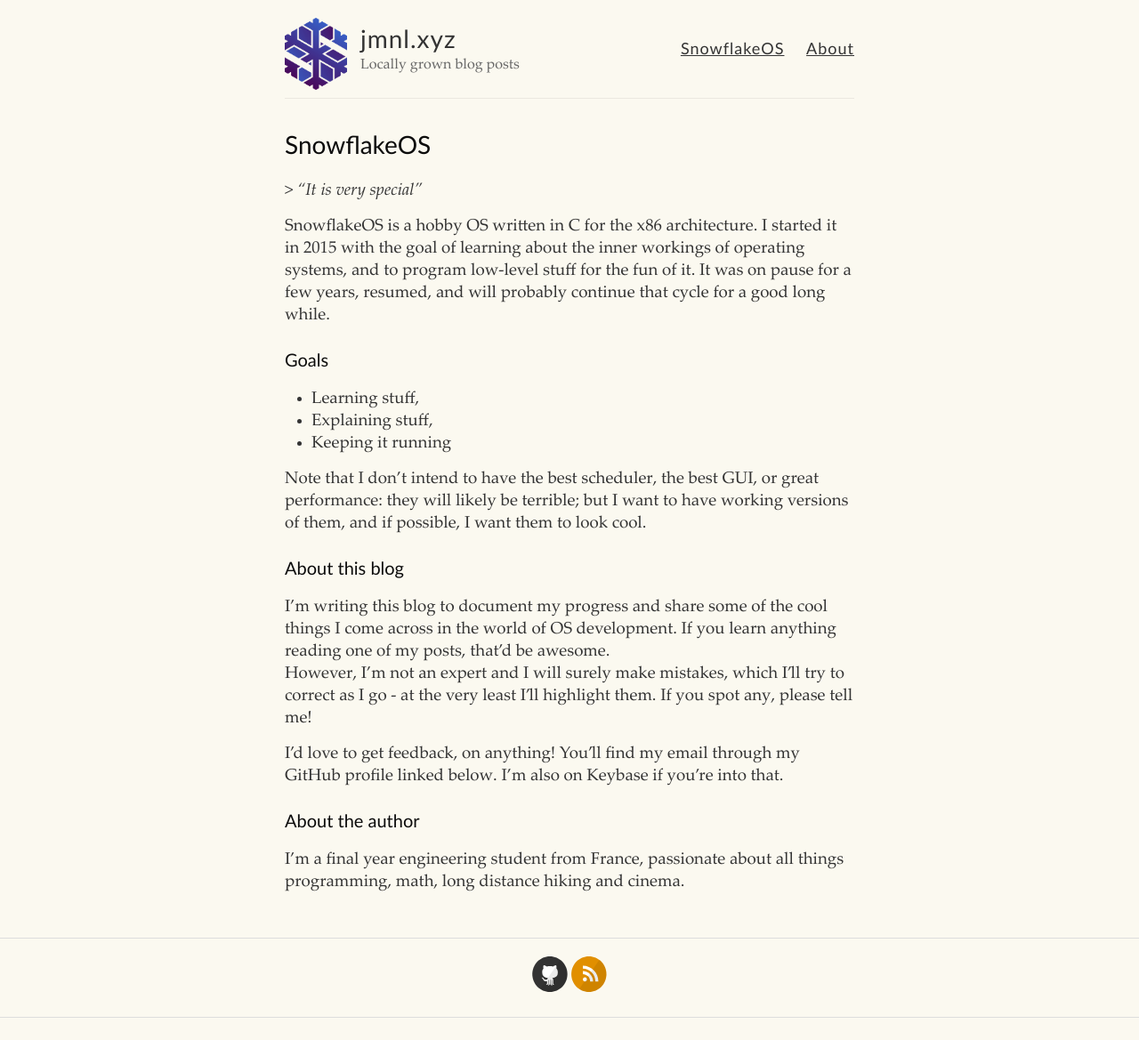
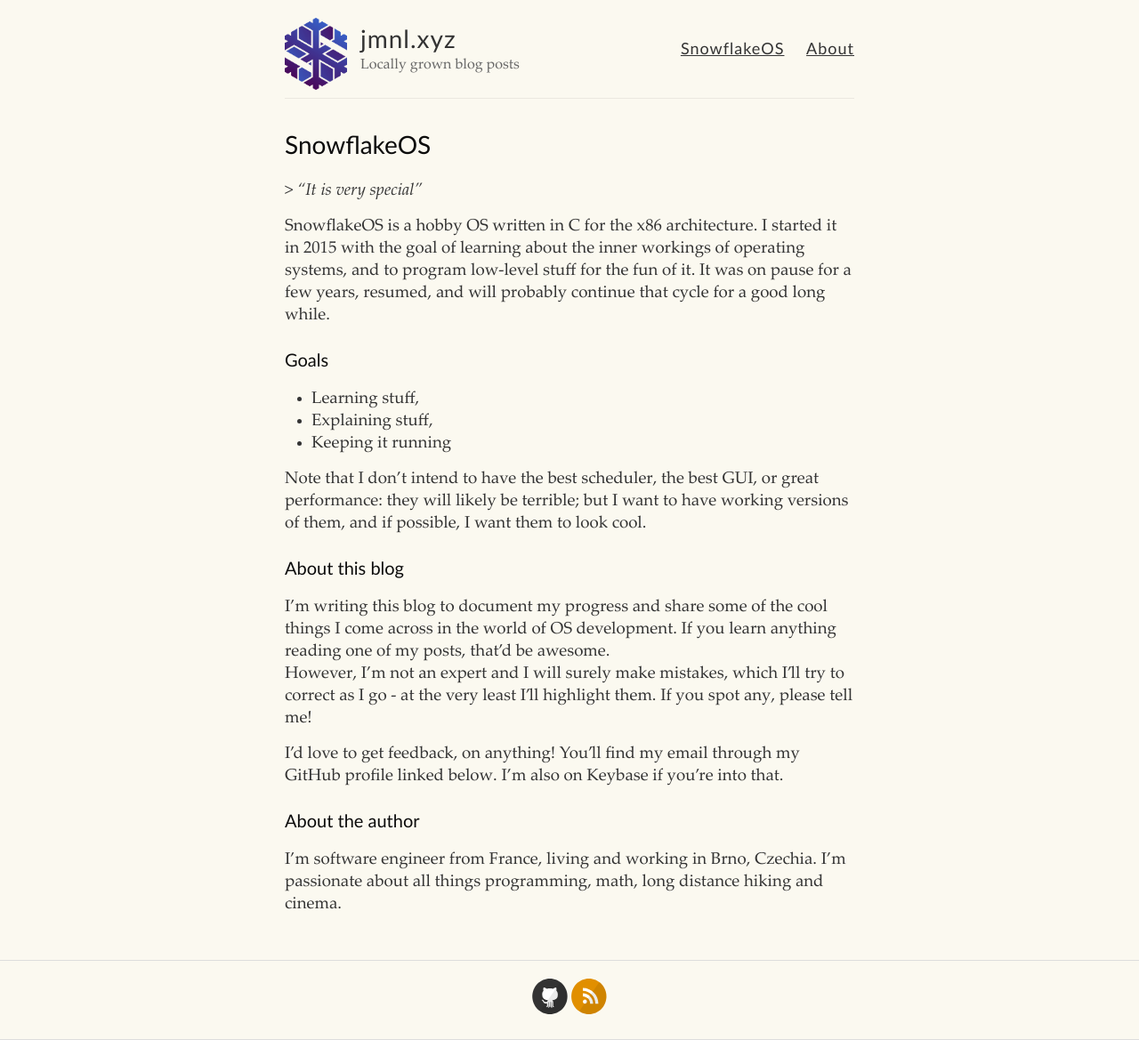
Before and after one commit to 29jm/29jm.github.io, a Jekyll site: the page built from about.md, in a window 1280 px wide. Shown: the whole page at 89% size. Built offline with Jekyll 4.4.1, drawn with Linux system fonts in a browser that asks for light colours; some web fonts are replaced; before the commit the page ends 1144 px from its top, so only the background shows below that.

Commit message:
Update bio

```diff
--- a/about.md
+++ b/about.md
@@ -27,4 +27,4 @@
 
 ### About the author
 
-I'm a final year engineering student from France, passionate about all things programming, math, long distance hiking and cinema.
+I'm software engineer from France, living and working in Brno, Czechia. I'm passionate about all things programming, math, long distance hiking and cinema.
```
